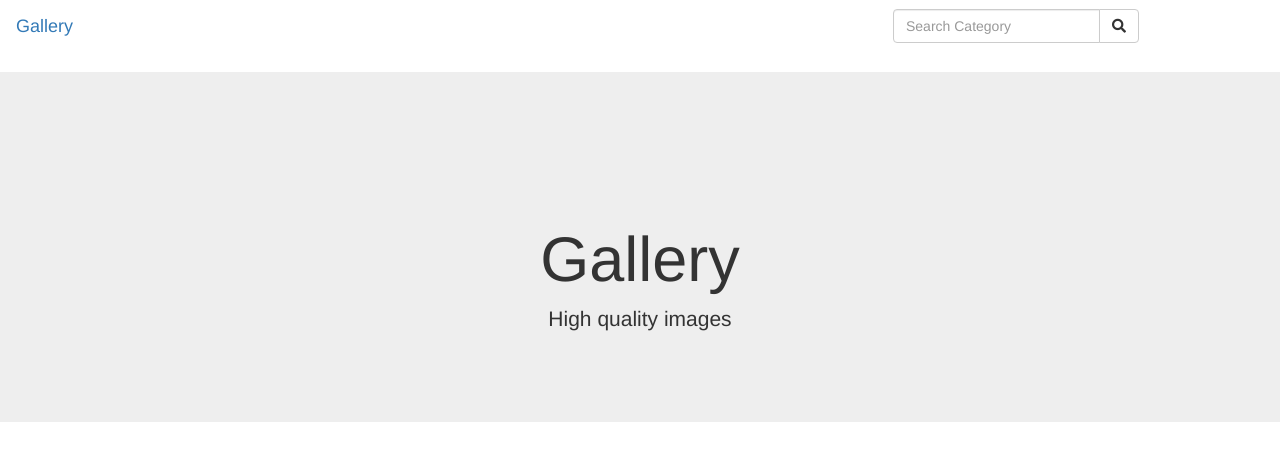
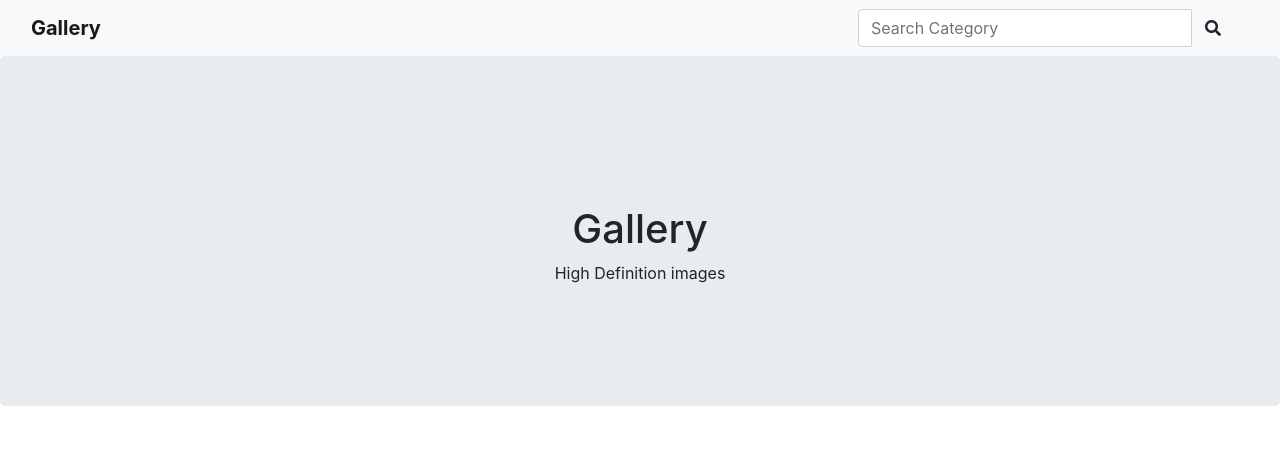
Before and after one commit to EmmanuelMuchiri/gallery, a Django app: page / in a window 1280 px wide. Shown: the top 461 px of the page. Run offline with Django 3.2, Linux system fonts and the light colour scheme; data that the repository does not hold is empty; some libraries are stand-ins or nearby versions.

Commit message:
created the static directory and index.css where I will define all my custom css in it

```diff
--- a/gallore/templates/base.html
+++ b/gallore/templates/base.html
@@ -1,4 +1,4 @@
-{% load bootstrap3 %}
+{% load bootstrap4 %}
 {% load static %}
 <!DOCTYPE html>
 <html>
--- a/gallore/templates/index.html
+++ b/gallore/templates/index.html
@@ -11,7 +11,7 @@
     <div class="overlay"></div>
     <div class="container">
         <h1 style="padding-top: 85px;">Gallery</h1>
-        <p>High quality images</p>
+        <p>High Definition images</p>
     </div>
 </div>
 <div class="container">
--- a/gallore/views.py
+++ b/gallore/views.py
@@ -1,6 +1,6 @@
 from django.shortcuts import render
 from django.http import HttpResponse,Http404
-from .models import Image,Location
+from .models import Image,Location,categories
 
 # Create your views here.
 def main_gallery(request):
@@ -18,4 +18,4 @@ def search(request):
     if 'category' in request.GET and request.GET["category"]:
         search_term = request.GET.get("category")
         searched_images = Image.search_by_category(search_term)
-    return render(request,'search.html',{"images":searched_images,"category":search_term})
+        return render(request,'search.html',{"images":searched_images,"category":search_term})
```
Also changed, not shown: gallore/static/css/index.css (added).
